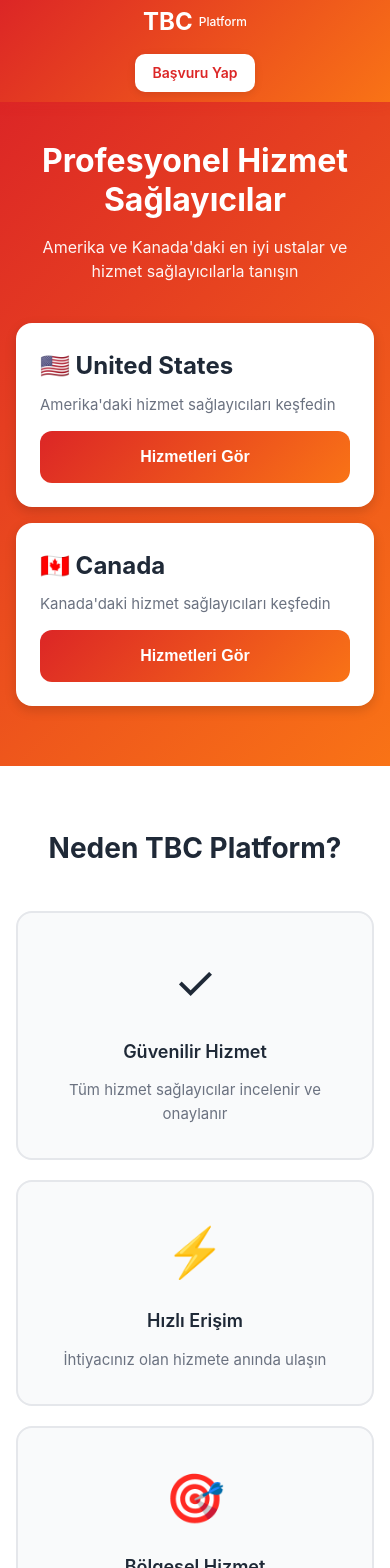
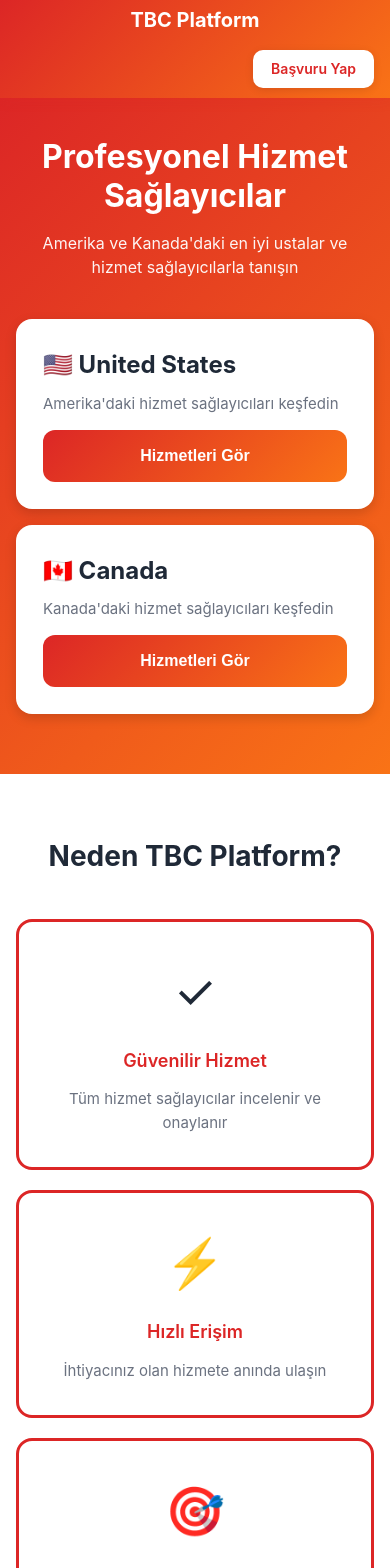
Before and after one commit to bozukaraba/tbclov, a React (Vite) app: page / in a window 390 px wide. Shown: the top 1568 px of the page. Built offline with nearby package versions, Linux system fonts and the light colour scheme.

Commit message:
Kart tasarımı iyileştirmeleri: hover efektleri ve kenarlık stilleri eklendi

```diff
--- a/client/src/components/Header.css
+++ b/client/src/components/Header.css
@@ -12,7 +12,7 @@
   margin: 0 auto;
   padding: 0 16px;
   display: flex;
-  justify-content: center;
+  justify-content: space-between;
   align-items: center;
   gap: 24px;
   flex-direction: row;
@@ -55,8 +55,7 @@
   text-decoration: none;
   display: flex;
   align-items: center;
-  gap: 6px;
-  justify-content: center;
+  justify-content: flex-start;
   flex-shrink: 0;
 }
 
@@ -79,7 +78,7 @@
 .nav-menu {
   display: flex;
   align-items: center;
-  justify-content: center;
+  justify-content: flex-end;
   flex-shrink: 0;
 }
 
@@ -120,7 +119,7 @@
 
   .header-content {
     padding: 0 16px;
-    flex-wrap: wrap;
+    flex-direction: column;
     gap: 12px;
   }
 
@@ -138,13 +137,14 @@
     font-size: 13px;
   }
 
+  /* Logo ve Nav Menu yan yana */
   .logo {
     order: 2;
-    justify-content: center;
+    justify-content: flex-start;
   }
 
   .logo h1 {
-    font-size: 24px;
+    font-size: 22px;
   }
 
   .logo p {
@@ -154,7 +154,7 @@
   .nav-menu {
     order: 3;
     width: 100%;
-    justify-content: center;
+    justify-content: flex-end;
     margin-top: 8px;
   }
 
@@ -180,7 +180,7 @@
   }
 
   .logo h1 {
-    font-size: 24px;
+    font-size: 20px;
   }
 
   .logo p {
--- a/client/src/components/Header.jsx
+++ b/client/src/components/Header.jsx
@@ -7,8 +7,7 @@
     <header className="header">
       <div className="header-content">
         <Link to="/" className="logo">
-          <h1>TBC</h1>
-          <p>Platform</p>
+          <h1>TBC Platform</h1>
         </Link>
 
         <nav className="nav-menu">
--- a/client/src/pages/Home.css
+++ b/client/src/pages/Home.css
@@ -49,6 +49,11 @@
   display: flex;
   flex-direction: column;
   gap: 16px;
+  border: 3px solid transparent;
+}
+
+.country-card:hover {
+  border-color: #dc2626;
 }
 
 .country-card:active {
@@ -112,11 +117,17 @@
 }
 
 .feature-card {
-  background: #f9fafb;
+  background: white;
   padding: 32px 24px;
   border-radius: 16px;
   text-align: center;
-  border: 2px solid #e5e7eb;
+  border: 3px solid #dc2626;
+  transition: all 0.3s ease;
+}
+
+.feature-card:hover {
+  box-shadow: 0 8px 24px rgba(220, 38, 38, 0.2);
+  transform: translateY(-4px);
 }
 
 .feature-icon {
@@ -128,7 +139,7 @@
 .feature-card h3 {
   font-size: 18px;
   font-weight: 600;
-  color: #1f2937;
+  color: #dc2626;
   margin: 0 0 12px 0;
 }
 
--- a/client/src/pages/ProviderList.css
+++ b/client/src/pages/ProviderList.css
@@ -78,7 +78,7 @@
   cursor: pointer;
   transition: all 0.3s ease;
   box-shadow: 0 2px 8px rgba(0, 0, 0, 0.08);
-  border: 2px solid transparent;
+  border: 2px solid #f1f5f9;
   display: flex;
   flex-direction: column;
 }
```
